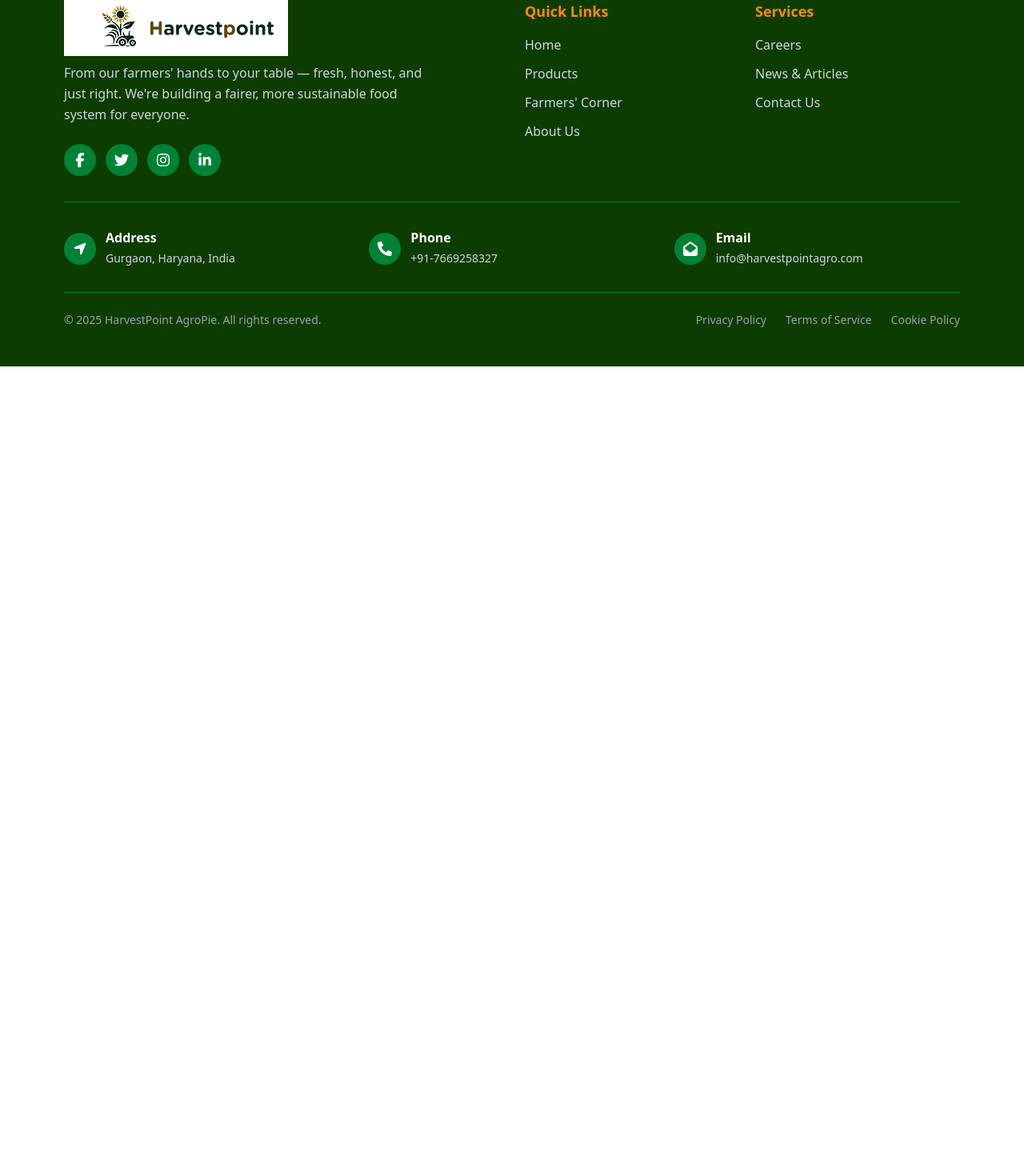
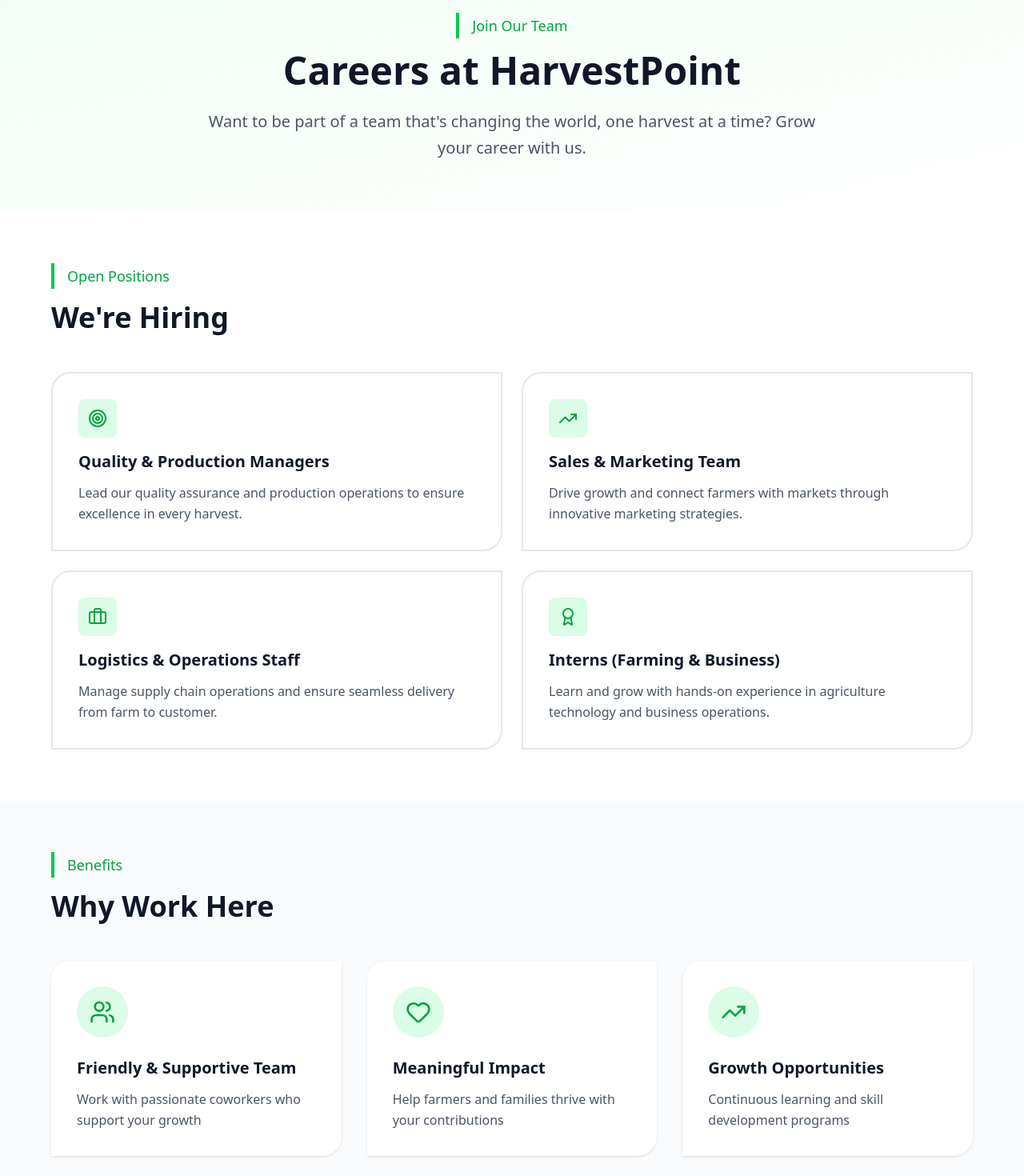
Before and after one commit to vidhisavaliya-1710/HarvestPoint, a React (Vite) app in the folder HARVESTPOINT/: page /#/carrer in a window 1280 px wide. Shown: the part 180-1650 px from the top of the page at 80% size. Before the commit the page ends 800 px from the top, so only its background shows below. Built offline with nearby package versions, Linux system fonts and the light colour scheme.

Commit message:
add career section

```diff
--- a/HARVESTPOINT/src/AllRoutes.jsx
+++ b/HARVESTPOINT/src/AllRoutes.jsx
@@ -8,6 +8,7 @@ import HowWeDoIt from './Pages/HowWeDoIt'
 import Blog from './Pages/Blog'
 import ContactUs from './Pages/Contactus'
 import GreenMovement from './Pages/GreenMovement'
+import Career from './Pages/Carrer'
 
 function AllRoutes() {
   return (
@@ -21,6 +22,7 @@ function AllRoutes() {
         <Route path='/blog' element={<Blog/>}/>
         <Route path='/contactUs' element={<ContactUs/>}/>
         <Route path="/green-movement" element={<GreenMovement/>}/>
+        <Route path="/carrer" element={<Career/>}/>
 
       </Routes>
     </div>
--- /dev/null
+++ b/HARVESTPOINT/src/Pages/Carrer.jsx
@@ -0,0 +1,155 @@
+import React from 'react';
+import { Briefcase, Users, TrendingUp, Heart, Award, Target } from 'lucide-react';
+
+function Career() {
+  const positions = [
+    {
+      id: 1,
+      title: "Quality & Production Managers",
+      icon: Target,
+      description: "Lead our quality assurance and production operations to ensure excellence in every harvest."
+    },
+    {
+      id: 2,
+      title: "Sales & Marketing Team",
+      icon: TrendingUp,
+      description: "Drive growth and connect farmers with markets through innovative marketing strategies."
+    },
+    {
+      id: 3,
+      title: "Logistics & Operations Staff",
+      icon: Briefcase,
+      description: "Manage supply chain operations and ensure seamless delivery from farm to customer."
+    },
+    {
+      id: 4,
+      title: "Interns (Farming & Business)",
+      icon: Award,
+      description: "Learn and grow with hands-on experience in agriculture technology and business operations."
+    }
+  ];
+
+  const benefits = [
+    {
+      icon: Users,
+      title: "Friendly & Supportive Team",
+      description: "Work with passionate coworkers who support your growth"
+    },
+    {
+      icon: Heart,
+      title: "Meaningful Impact",
+      description: "Help farmers and families thrive with your contributions"
+    },
+    {
+      icon: TrendingUp,
+      title: "Growth Opportunities",
+      description: "Continuous learning and skill development programs"
+    }
+  ];
+
+  return (
+    <div className="bg-white">
+      {/* Hero Section */}
+     <section className="bg-gradient-to-br from-green-50 to-white py-16 px-4">
+  <div className="max-w-6xl mx-auto text-center">
+    {/* Small title with left accent bar */}
+    <div className="flex items-center justify-center mb-4">
+      <div className="w-1 h-8 bg-green-500 mr-4"></div>
+      <span className="text-green-600 font-medium text-lg">Join Our Team</span>
+    </div>
+
+    <h1 className="text-4xl lg:text-5xl font-bold text-gray-900 mb-6">
+      Careers at HarvestPoint
+    </h1>
+
+    <p className="text-xl text-gray-600 max-w-3xl mx-auto leading-relaxed">
+      Want to be part of a team that's changing the world, one harvest at a time?
+      Grow your career with us.
+    </p>
+  </div>
+</section>
+
+
+      {/* Open Positions Section */}
+      <section className="py-16 px-4 bg-white">
+        <div className="max-w-6xl mx-auto">
+          <div className="mb-12">
+            <div className="flex items-center mb-4">
+              <div className="w-1 h-8 bg-green-500 mr-4"></div>
+              <span className="text-green-600 font-medium text-lg">Open Positions</span>
+            </div>
+            <h2 className="text-3xl lg:text-4xl font-bold text-gray-900">
+              We're Hiring
+            </h2>
+          </div>
+
+          <div className="grid md:grid-cols-2 gap-6">
+            {positions.map((position) => {
+              const Icon = position.icon;
+              return (
+                <div
+                  key={position.id}
+                  className="group bg-white border-2 border-gray-200 p-8 rounded-tl-3xl rounded-br-3xl hover:border-green-500 hover:shadow-xl transition-all duration-300 cursor-pointer"
+                >
+                  <div className="flex items-start mb-4">
+                    <div className="bg-green-100 p-3 rounded-lg group-hover:bg-green-600 transition-colors duration-300">
+                      <Icon className="w-6 h-6 text-green-600 group-hover:text-white transition-colors duration-300" />
+                    </div>
+                  </div>
+                  <h3 className="text-xl font-bold text-gray-900 mb-3 group-hover:text-green-600 transition-colors duration-300">
+                    {position.title}
+                  </h3>
+                  <p className="text-gray-600 leading-relaxed">
+                    {position.description}
+                  </p>
+                </div>
+              );
+            })}
+          </div>
+        </div>
+      </section>
+
+      {/* Why Work Here Section */}
+      <section className="py-16 px-4 bg-gray-50">
+        <div className="max-w-6xl mx-auto">
+          <div className="mb-12">
+            <div className="flex items-center mb-4">
+              <div className="w-1 h-8 bg-green-500 mr-4"></div>
+              <span className="text-green-600 font-medium text-lg">Benefits</span>
+            </div>
+            <h2 className="text-3xl lg:text-4xl font-bold text-gray-900">
+              Why Work Here
+            </h2>
+          </div>
+
+          <div className="grid md:grid-cols-3 gap-8">
+            {benefits.map((benefit, index) => {
+              const Icon = benefit.icon;
+              return (
+                <div
+                  key={index}
+                  className="bg-white p-8 rounded-tl-3xl rounded-br-3xl hover:bg-green-600 group transition-all duration-300 shadow-sm hover:shadow-xl cursor-pointer"
+                >
+                  <div className="bg-green-100 w-16 h-16 rounded-full flex items-center justify-center mb-6 group-hover:bg-white transition-colors duration-300">
+                    <Icon className="w-8 h-8 text-green-600 group-hover:text-green-600 transition-colors duration-300" />
+                  </div>
+                  <h3 className="text-xl font-bold text-gray-900 mb-3 group-hover:text-white transition-colors duration-300">
+                    {benefit.title}
+                  </h3>
+                  <p className="text-gray-600 leading-relaxed group-hover:text-green-50 transition-colors duration-300">
+                    {benefit.description}
+                  </p>
+                </div>
+              );
+            })}
+          </div>
+        </div>
+      </section>
+
+      {/* CTA Section */}
+
+    </div>
+  );
+}
+
+export default Career;
--- a/HARVESTPOINT/src/Pages/Home.jsx
+++ b/HARVESTPOINT/src/Pages/Home.jsx
@@ -8,6 +8,7 @@ import WhatWeDo from './WhatWeDo';
 import Blog from './Blog';
 import Contactus from './Contactus';
 import HowWeDoIt from './HowWeDoIt';
+import Career from './Carrer';
 
 
 function Home() {
@@ -106,6 +107,7 @@ function Home() {
     <GreenMovement/>
     <HowWeDoIt/>
     <Blog/>
+    <Career/>
     <Contactus/>
 
 
```
